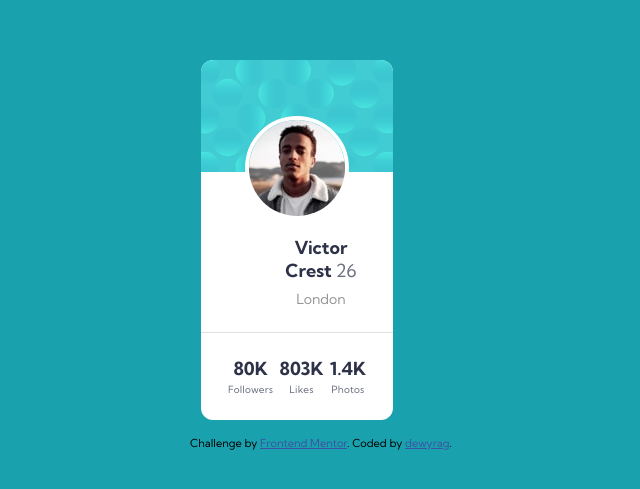
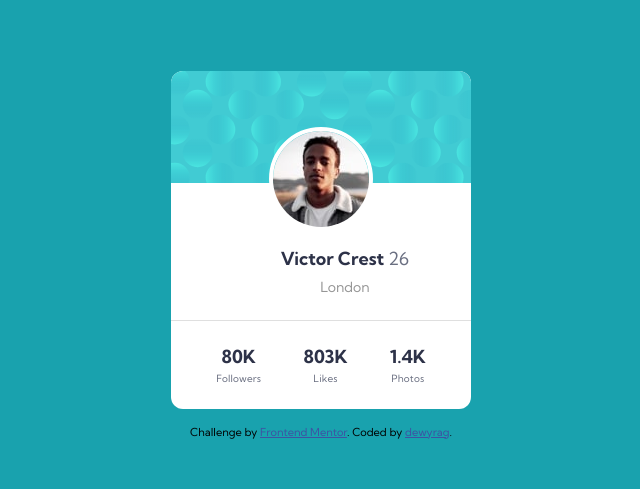
Before and after one commit to dewyrag/Profile-card-component, a plain HTML site: page index.html in a window 1280 px wide. Shown: the part 145-634 px from the top of the page, without its empty margins (319-959 px from the left). Drawn offline with Linux system fonts and the light colour scheme.

Commit message:
Update style.css

```diff
--- a/style.css
+++ b/style.css
@@ -22,6 +22,13 @@ body {
     min-height: 100vh;
     background: var(--dark-cyan);
     font-family: 'Kumbh Sans', sans-serif;
+}
+
+main {
+    display: flex;
+    align-items: center;
+    justify-content: center;
+    width: 100%;
 }
 
 h1,
@@ -51,7 +58,7 @@ h2 {
 
 .container {
     max-width: 18.75rem;
-    width: 80%;
+    width: 100%;
     background-color: white;
     border-radius: 0.75rem;
     text-align: center;
```
